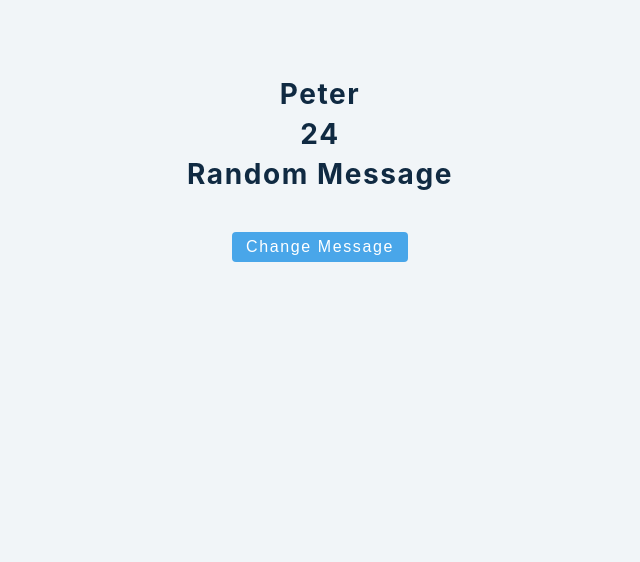
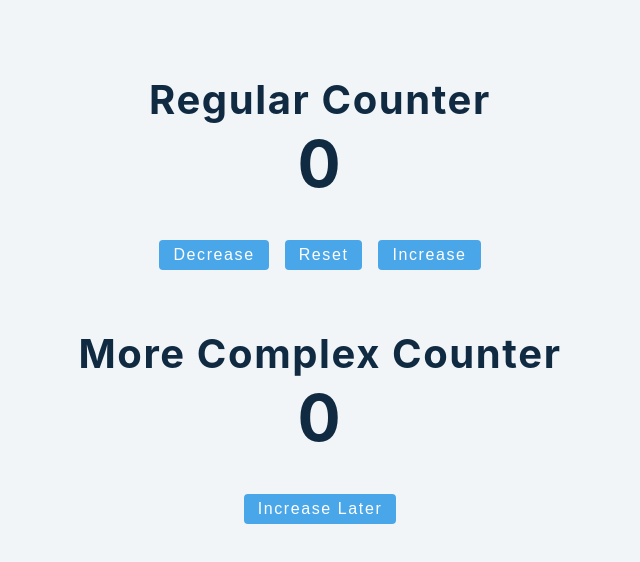
Before and after one commit to Yash-Solanki6803/React_Notes, a React (Create React App) app in the folder react_hooks/: page / in a window 1280 px wide. Shown: the top 562 px of the page, without its empty margins (320-960 px from the left). Built offline with nearby package versions, Linux system fonts and the light colour scheme.

Commit message:
useState final

```diff
--- a/react_hooks/src/App.js
+++ b/react_hooks/src/App.js
@@ -1,4 +1,4 @@
-import Setup from "./tutorial/01-useState/starter/04-useState-object";
+import Setup from "./tutorial/01-useState/starter/05-useState-gotcha";
 
 function App() {
   return (
--- a/react_hooks/src/tutorial/01-useState/starter/05-useState-gotcha.jsx
+++ b/react_hooks/src/tutorial/01-useState/starter/05-useState-gotcha.jsx
@@ -1,5 +1,40 @@
+import { useState } from "react";
+
 const UseStateGotcha = () => {
-  return <h2>useState "gotcha"</h2>;
+  const [value, setValue] = useState(0);
+
+  const complexIncrease = () => {
+    setTimeout(() => {
+      setValue((currentState) => {
+        return currentState + 1;
+      });
+    }, 3000);
+  };
+
+  return (
+    <>
+      <section style={{ margin: "4rem 0" }}>
+        <h2>Regular Counter</h2>
+        <h1>{value}</h1>
+        <button className="btn" onClick={() => setValue(value - 1)}>
+          decrease
+        </button>
+        <button className="btn" onClick={() => setValue(0)}>
+          reset
+        </button>
+        <button className="btn" onClick={() => setValue(value + 1)}>
+          increase
+        </button>
+      </section>
+      <section style={{ margin: "4rem 0" }}>
+        <h2>More complex Counter</h2>
+        <h1>{value}</h1>
+        <button className="btn" onClick={complexIncrease}>
+          Increase Later
+        </button>
+      </section>
+    </>
+  );
 };
 
 export default UseStateGotcha;
```
